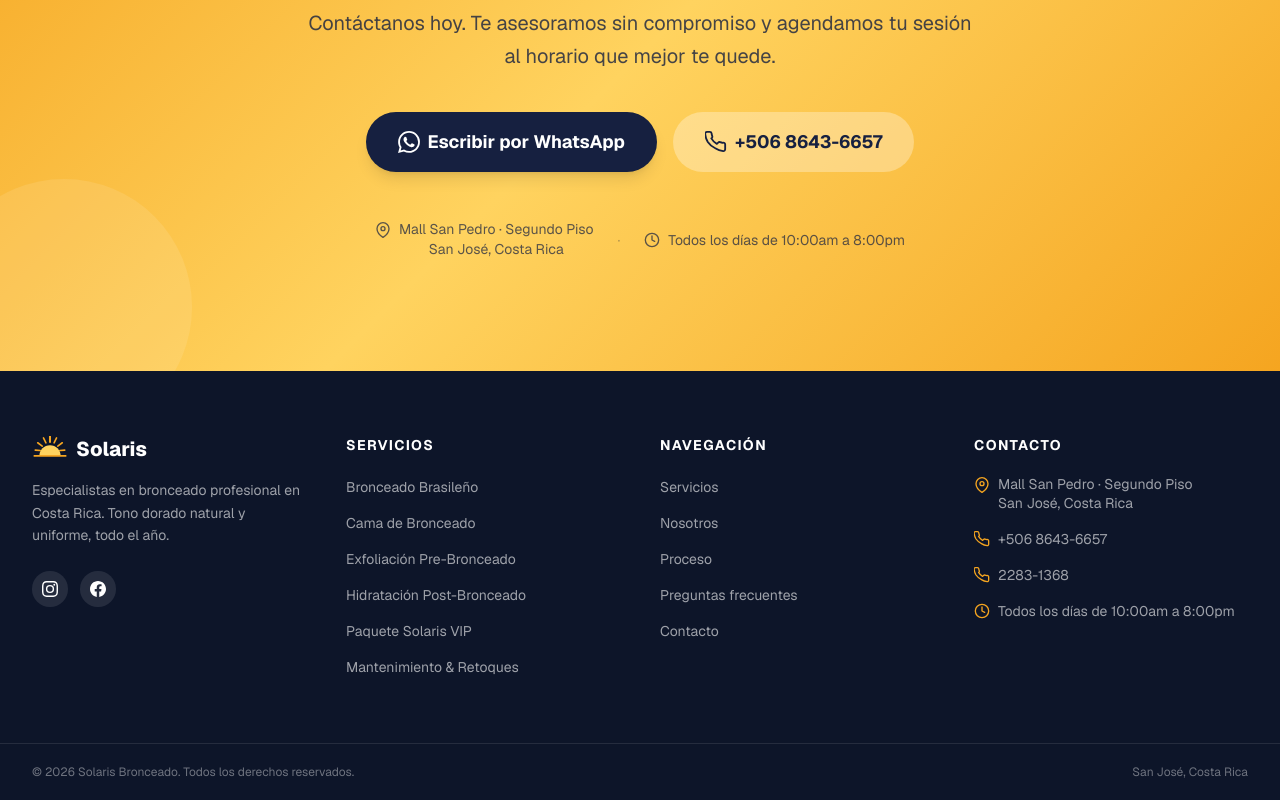
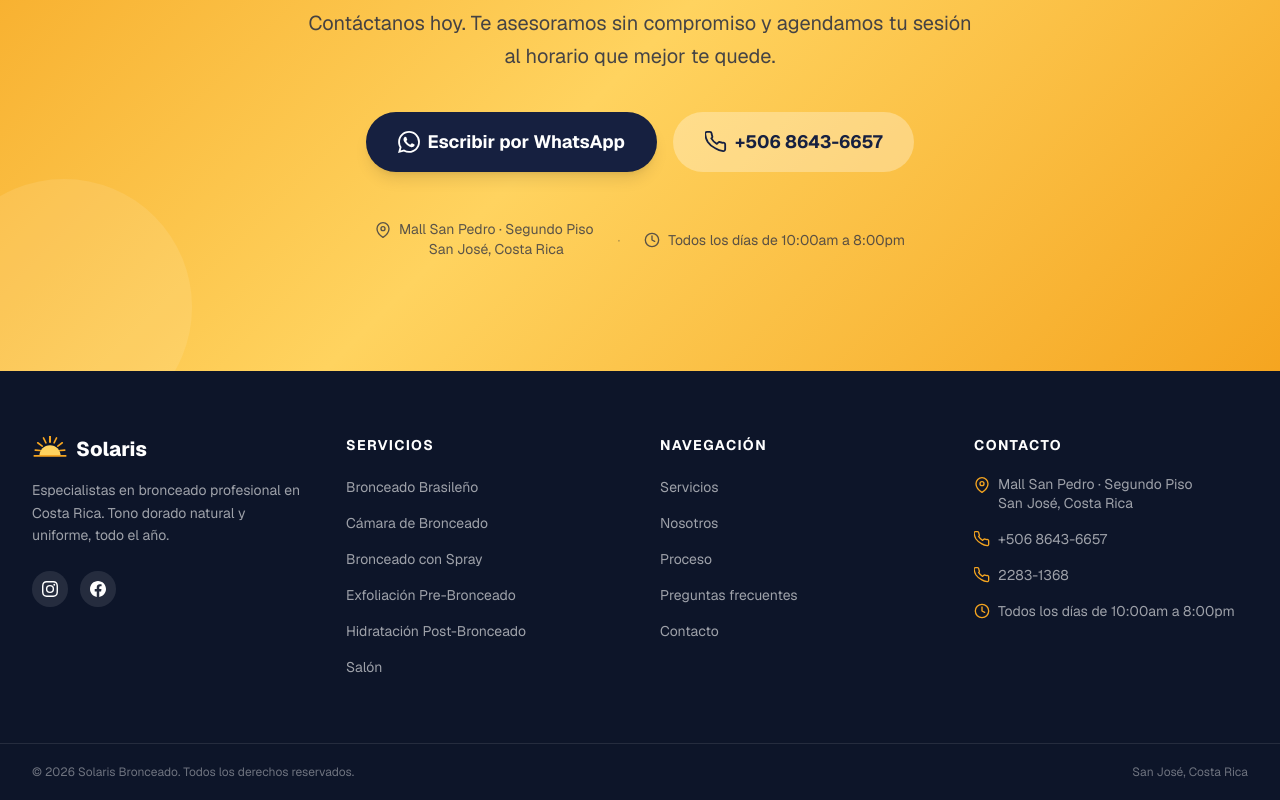
Before and after one commit to luigi198/solaris-bronceado, a Next.js app: page / in a window 1280 px wide. Shown: the part 6598-7398 px from the top of the page. Built offline with nearby package versions, Linux system fonts and the light colour scheme.

Commit message:
copy: update footer service links to match page order and names

```diff
--- a/src/components/Footer.tsx
+++ b/src/components/Footer.tsx
@@ -3,11 +3,11 @@ import { PHONE, PHONE_LINK, PHONE_LOCAL, PHONE_LOCAL_LINK, ADDRESS_VENUE, ADDRES
 
 const SERVICE_LINKS = [
   "Bronceado Brasileño",
-  "Cama de Bronceado",
+  "Cámara de Bronceado",
+  "Bronceado con Spray",
   "Exfoliación Pre-Bronceado",
   "Hidratación Post-Bronceado",
-  "Paquete Solaris VIP",
-  "Mantenimiento & Retoques",
+  "Salón",
 ] as const;
 
 const NAV_LINKS = [
```
